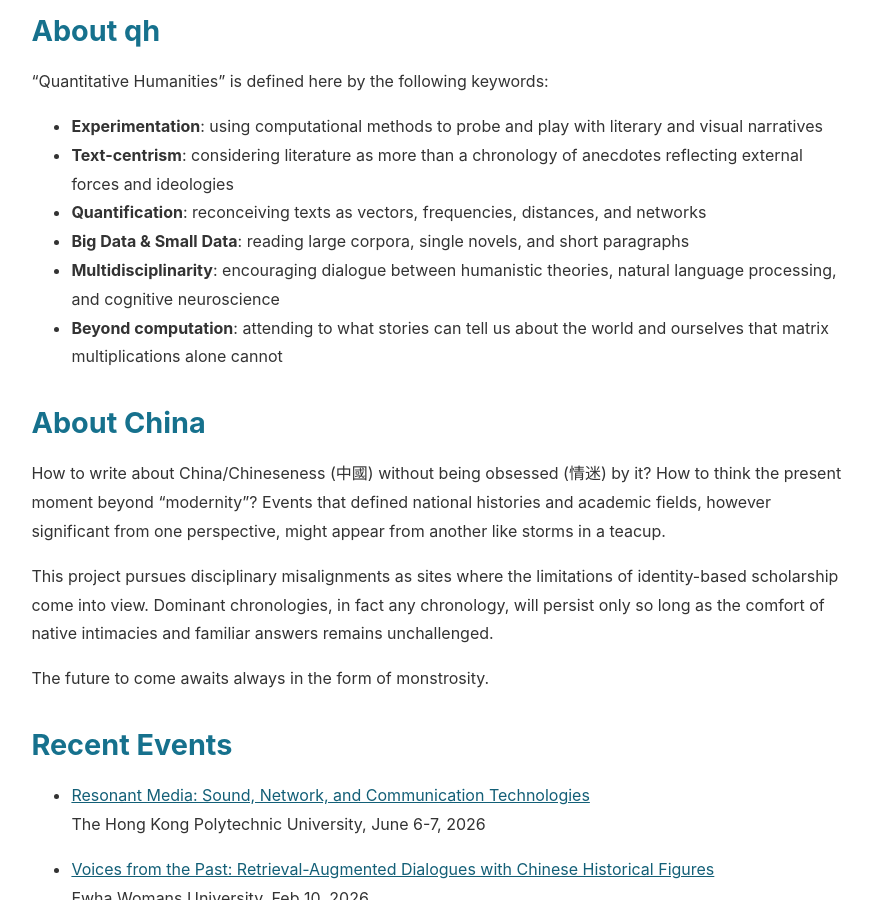
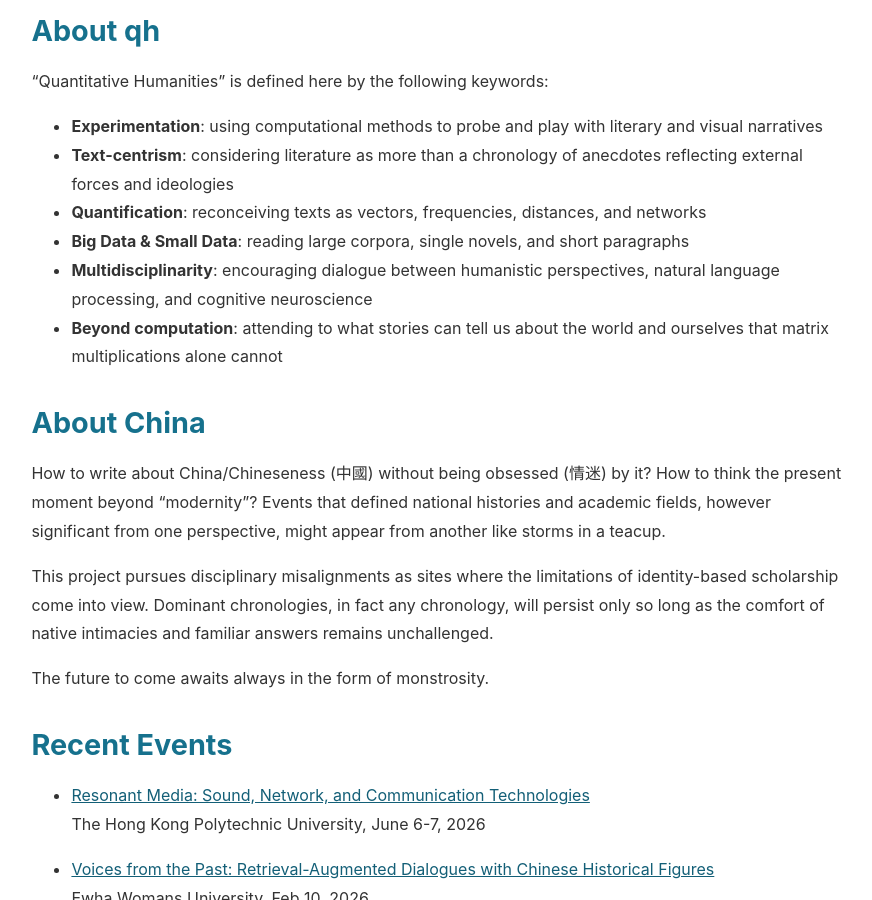
Before and after one commit to mcjkurz/qhchina-web, a Jekyll site: the page built from index.md, in a window 1280 px wide and 900 px high, scrolled down 724 px. Shown: the whole window, without its empty margins (199-1071 px from the left). Built offline with Jekyll 4.4.1, drawn with Linux system fonts in a browser that asks for light colours.

Commit message:
main page

```diff
--- a/index.md
+++ b/index.md
@@ -38,7 +38,7 @@ title: Home
 - **Text-centrism**: considering literature as more than a chronology of anecdotes reflecting external forces and ideologies
 - **Quantification**: reconceiving texts as vectors, frequencies, distances, and networks
 - **Big Data & Small Data**: reading large corpora, single novels, and short paragraphs
-- **Multidisciplinarity**: encouraging dialogue between humanistic theories, natural language processing, and cognitive neuroscience
+- **Multidisciplinarity**: encouraging dialogue between humanistic perspectives, natural language processing, and cognitive neuroscience
 - **Beyond computation**: attending to what stories can tell us about the world and ourselves that matrix multiplications alone cannot
 
 ## About China
```
